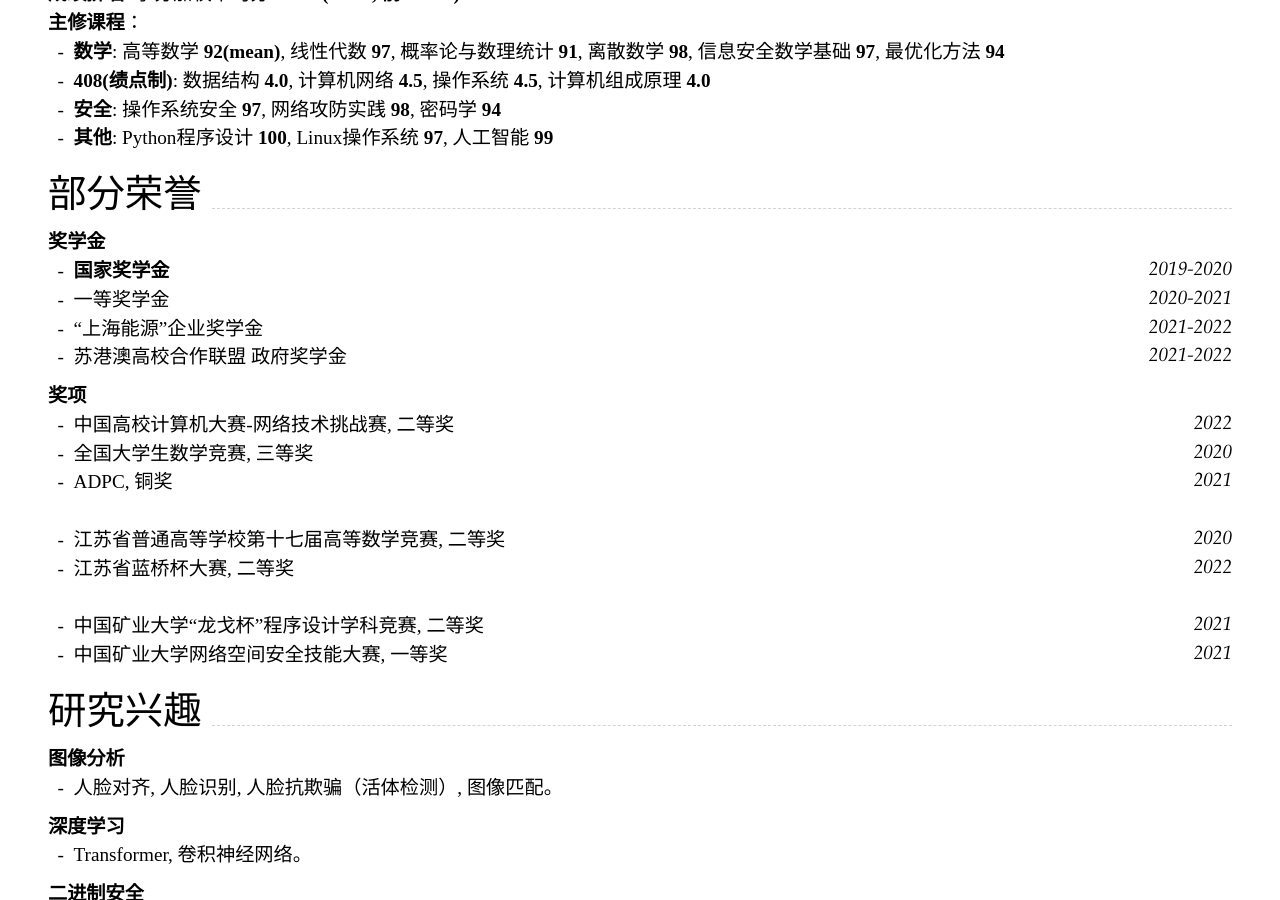
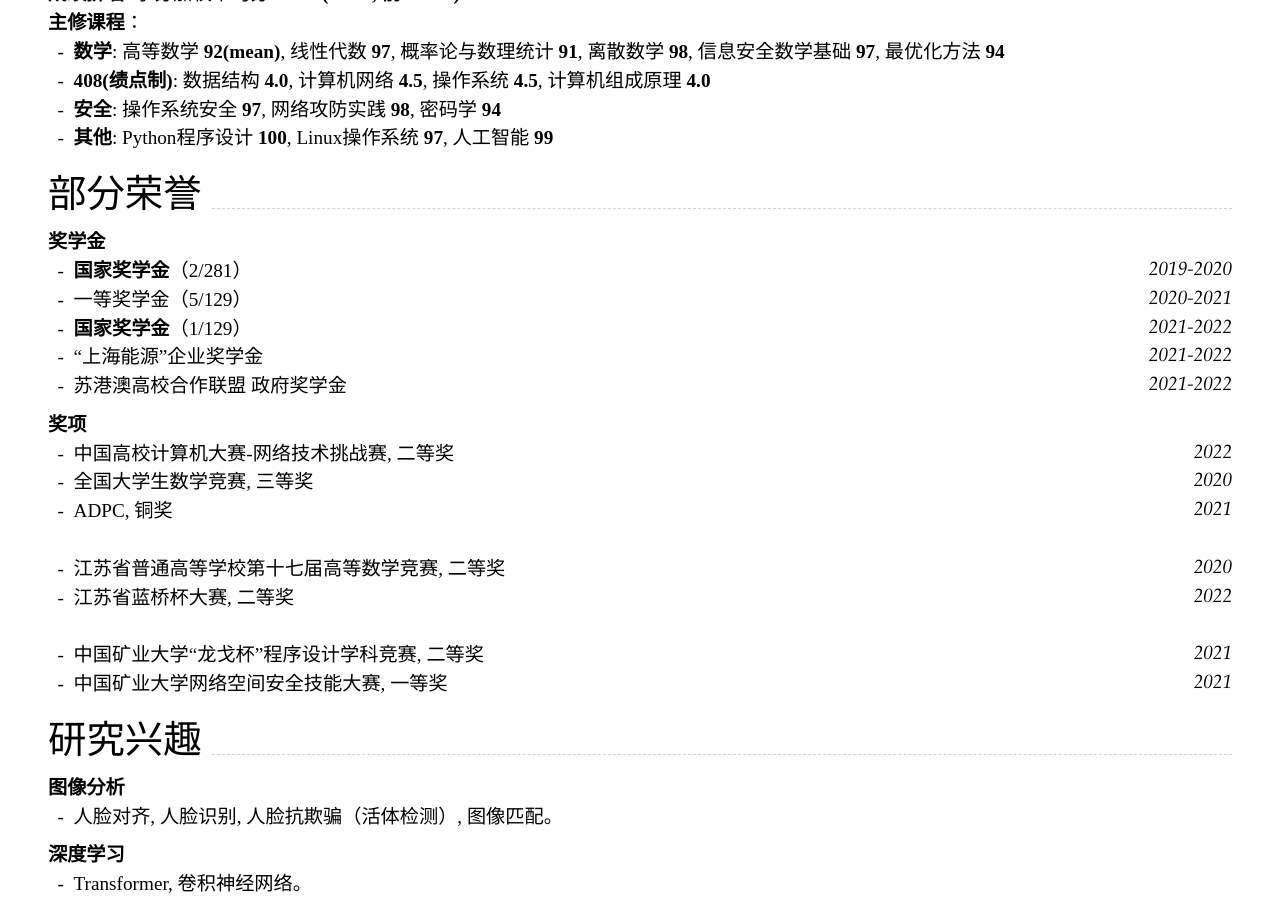
Before and after one commit to WanpengXu/cv-zh, a Jekyll site: the page built from index.md, in a window 1280 px wide and 900 px high, scrolled down 511 px. Built offline with Jekyll 4.4.1, drawn with Linux system fonts in a browser that asks for light colours; nearby versions of some CDN libraries.

Commit message:
update content

```diff
--- a/index.md
+++ b/index.md
@@ -53,8 +53,9 @@ Supported arguments:
 
 ### **奖学金**
 
-- **国家奖学金** `2019-2020` <br>
-- 一等奖学金 `2020-2021` <br>
+- **国家奖学金**（2/281） `2019-2020` <br>
+- 一等奖学金（5/129） `2020-2021` <br>
+- **国家奖学金**（1/129） `2021-2022` <br>
 - “上海能源”企业奖学金 `2021-2022` <br>
 - 苏港澳高校合作联盟 政府奖学金 `2021-2022` <br>
 
```
